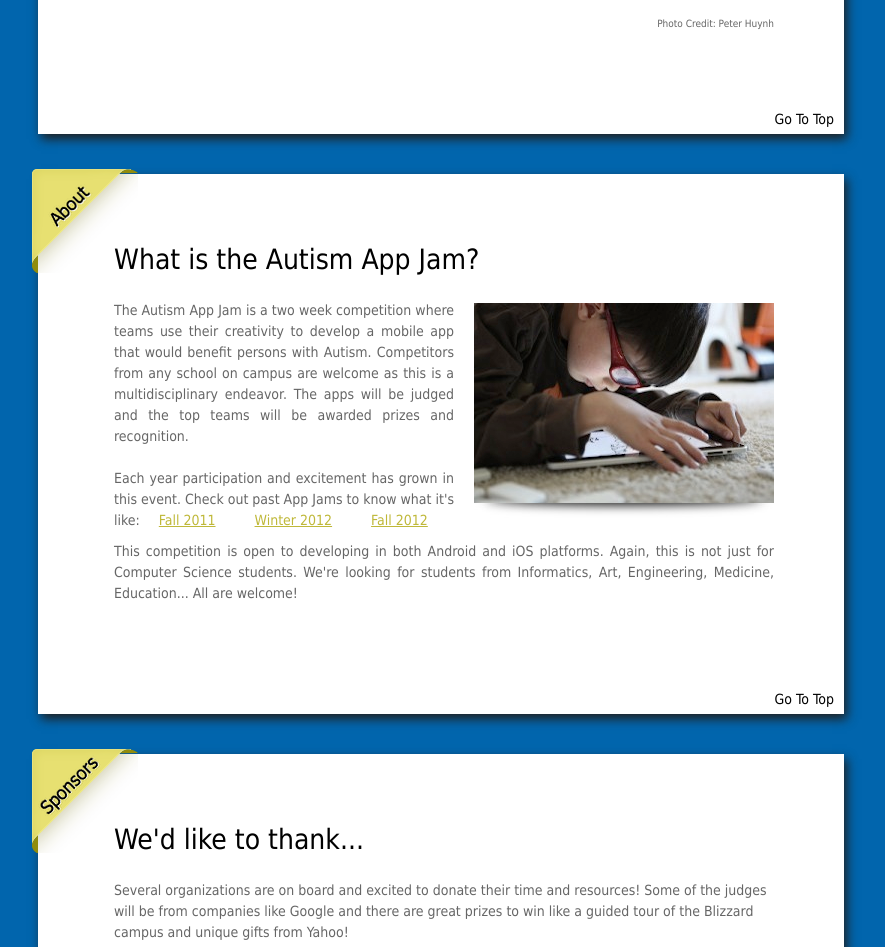
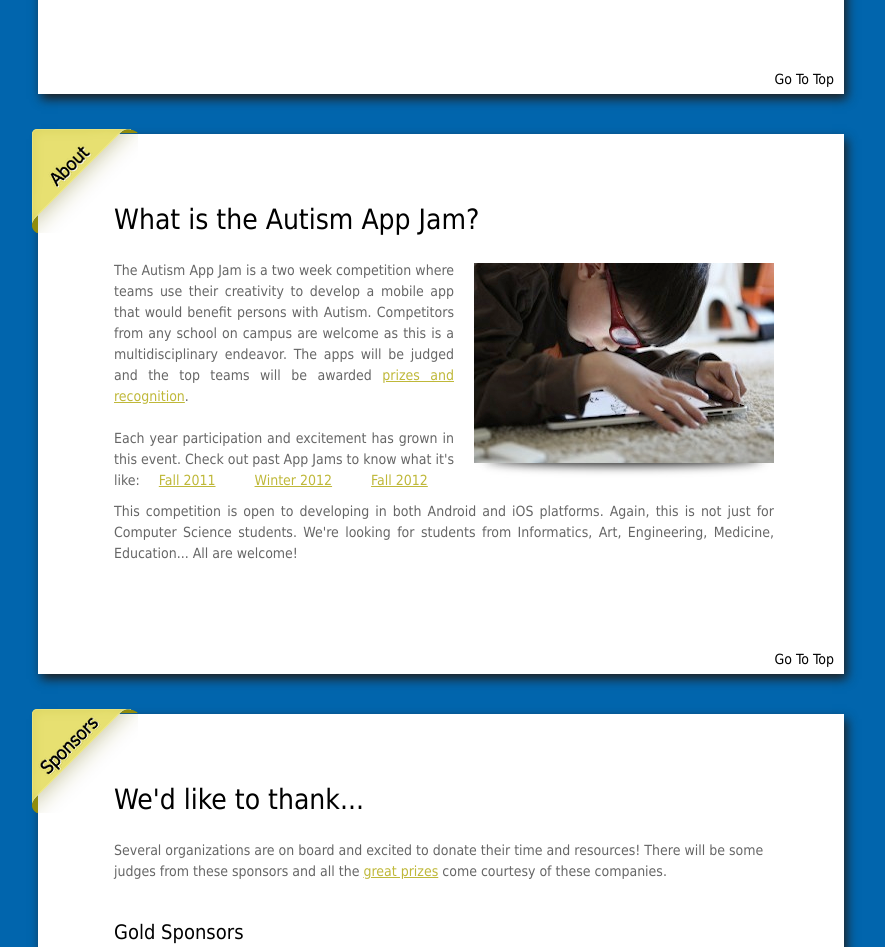
Before and after one commit to vecust/autismAppJamSite, a plain HTML site: page index.html in a window 1280 px wide. Shown: the part 862-1809 px from the top of the page, without its empty margins (208-1093 px from the left). Drawn offline with Linux system fonts and the light colour scheme.

Commit message:
Some text, links, and margin adjustments

```diff
--- a/index.html
+++ b/index.html
@@ -12,7 +12,7 @@
 
 <span id="top"></span>
 <div id="templatemo_wrapper">
-	<div id="templatmeo_header">
+	<div id="templatmeo_header" style="padding: 0px;">
         <div id="site_title">
             <h1><a href="#">Autism App Jam</a></h1>
         </div>
@@ -39,6 +39,7 @@
                 <div class="image_wrapper image_fl"><img src="images/mobileDev.jpg" alt="Image" /><span></span></div>
 
                 <p align="justify">We are proud to announce the very first App Jam for Autism set to take place this Spring 2013.
+                To honor Autism Awareness Month, this exciting competition will run for two weeks in April.
                 This event is open to all disciplines across the entire UCI campus.<br/><br/>The department of Informatics at the
                 Donald Bren School of Information & Computer Sciences bring this to you in collaboration with the Henry Samueli
                 School of Engineering and the UCI School of Medicine.</p>
@@ -69,7 +70,8 @@
                 <div class="image_wrapper image_fr"><img src="images/kidTablet.jpg" alt="Image" /><span></span></div>
                 <p align="justify">The Autism App Jam is a two week competition where teams use their creativity to develop
                 a mobile app that would benefit persons with Autism. Competitors from any school on campus are welcome as this
-                is a multidisciplinary endeavor. The apps will be judged and the top teams will be awarded prizes and recognition.
+                is a multidisciplinary endeavor. The apps will be judged and the top teams will be awarded <a href="#prizes">prizes
+                 and recognition</a>.
                 <br/><br/>Each year participation and excitement has grown in this event. Check out past App Jams to know what it's like:
                 <a style="padding-right: 35px; padding-left: 15px;" href="http://student-council.ics.uci.edu/appjam/fall2012/">Fall 2011</a>
                 <a style="padding-right: 35px;" href="http://student-council.ics.uci.edu/appjam/winter2012/">Winter 2012</a>
@@ -78,25 +80,6 @@
                 just for Computer Science students. We're looking for students from Informatics, Art, Engineering, Medicine, Education...
             	All are welcome!</p>
                 <div class="cleaner h30"></div>
-
-               <!-- <div class="col_w310 float_l">
-                    <h3>Our People</h3>
-                    <ul class="tmo_list">
-                    	<li>Proin facilisis ullamcorper turpis, in placerat</li>
-                        <li>Nulla facilisi. Maecenas ac odio ipsum donec</li>
-                        <li>Ut tristique sagittis arcu, vel laoreet turpis</li>
-                        <li>Fusce risus tortor, interdum in malesuada</li>
-                        <li>Sed vel justo quis ligula blandit commodo</li>
-                    </ul>
-          		</div>
-
-                <div class="col_w310 float_r">
-                    <h3>Our Team</h3>
-                    <blockquote>
-                    <p>Fusce nec felis id lacus sollicitudin vulputate. Proin tincidunt, arcu id pellentesque accumsan, neque dolor imperdiet ligula, quis viverra tellus nulla a odio. Curabitur vitae enim risus, at placerat turpis. </p>
-                    <cite>Johnny - <span>Leader</span></cite> </blockquote>
-
-                </div> -->
 
             <div class="cleaner"></div>
             <a href="#" class="gototop">Go To Top</a>
@@ -110,9 +93,8 @@
             	<h2>We'd like to thank...</h2>
                 <div class="cleaner"></div>
 
-                <p> Several organizations are on board and excited to donate their time and resources! Some of the judges will
-                be from companies like Google and there are great prizes to win like a guided tour of the Blizzard campus and
-                unique gifts from Yahoo!</p>
+                <p> Several organizations are on board and excited to donate their time and resources! There will be some judges
+                from these sponsors and all the <a href="#prizes">great prizes</a> come courtesy of these companies.</p>
 
           <div class="cleaner h30"></div>
 
@@ -157,7 +139,7 @@
     	<div class="content_box">
         	<div class="content_title content_judges"></div>
 
-       	  <h2>Judges</h2>
+       	  <h2>Who you're gonna impress...</h2>
 
                 <div class="image_wrapper image_fr"><img src="images/judges/patrick-dawson.jpg" alt="Image" /><span></span></div>
        	  		<h3>Patrick Dawson, Blizzard (and parent of two children with Autism)</h3>
```
